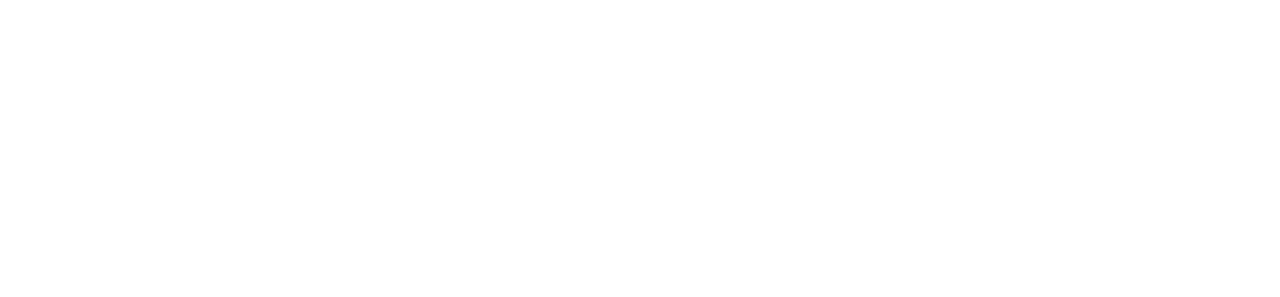
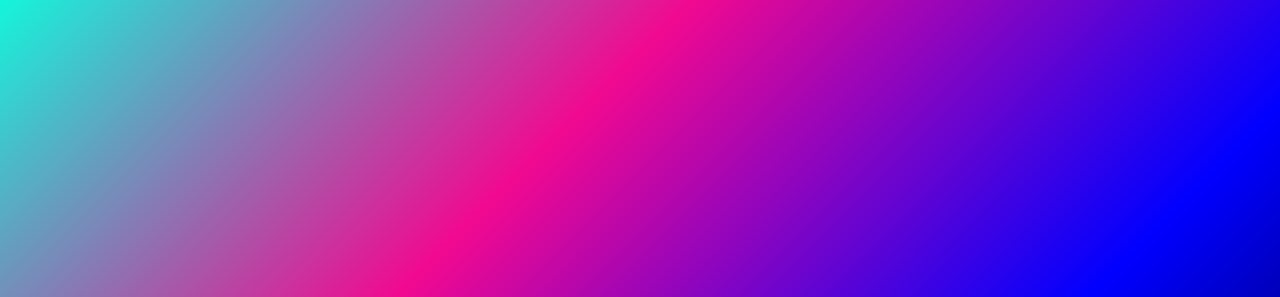
Before and after one commit to Daianegnjh/meuprojeto, a plain HTML site: page index.html in a window 1280 px wide. Shown: the top 297 px of the page. Drawn offline with Linux system fonts and the light colour scheme.

Commit message:
Update style.css

```diff
--- a/style.css
+++ b/style.css
@@ -10,7 +10,7 @@
         display: flex;
         align-items: center;
         justify-content: center;
-        background-color:black white blue;
+        background-image: linear-gradient(-45deg, black, blue, #f10990, #14f5db );
     }
 
 .container{
```
